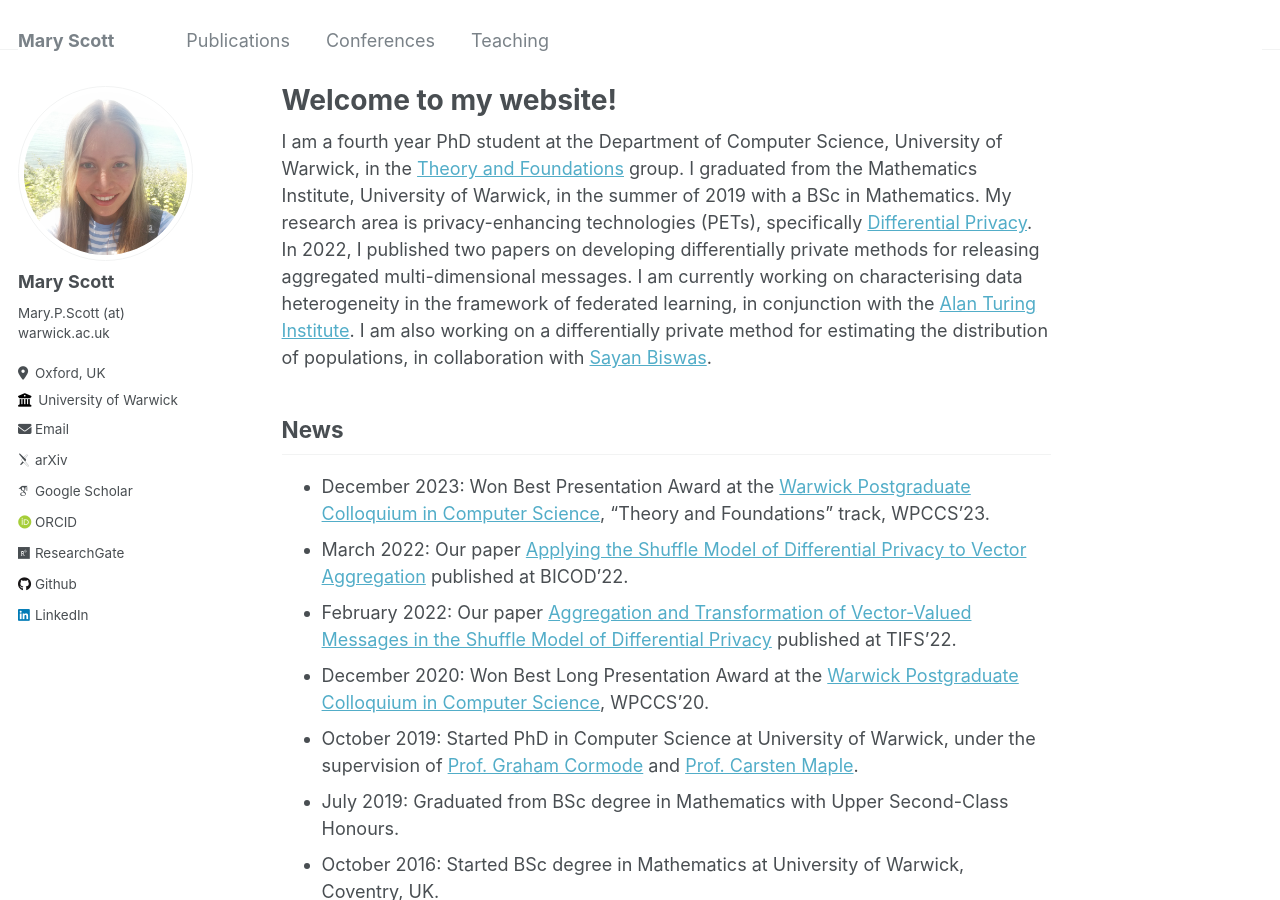
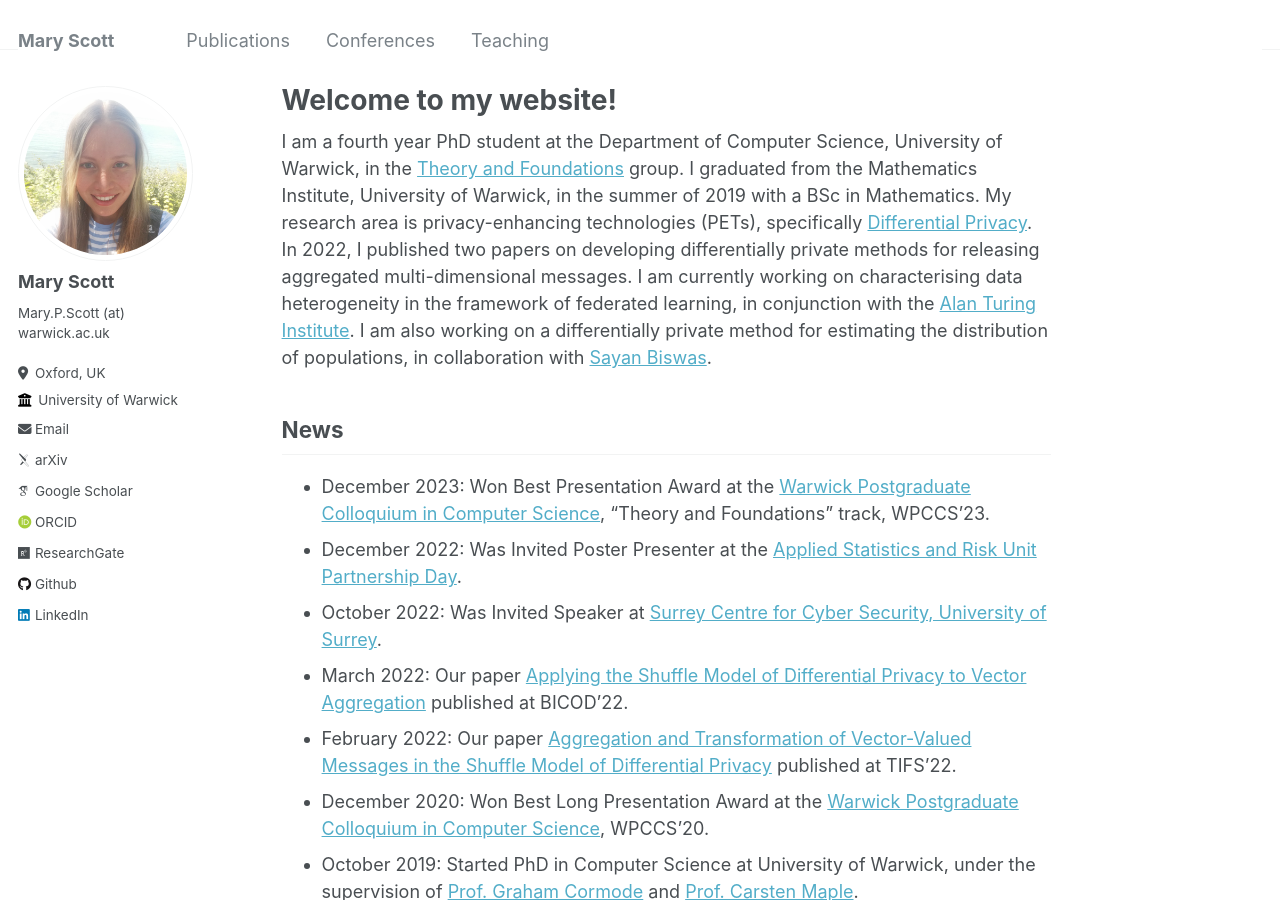
Before and after one commit to mary-python/mary-python.github.io, a Jekyll site: the page built from _pages/about.md, in a window 1280 px wide and 900 px high. Built offline with Jekyll 4.4.1, drawn with Linux system fonts in a browser that asks for light colours; some web fonts are replaced.

Commit message:
Update about.md

```diff
--- a/_pages/about.md
+++ b/_pages/about.md
@@ -12,6 +12,8 @@ I am a fourth year PhD student at the Department of Computer Science, University
 News
 ------
 * December 2023: Won Best Presentation Award at the [Warwick Postgraduate Colloquium in Computer Science](https://warwick.ac.uk/fac/sci/dcs/research/wpccs/wpccs23/), "Theory and Foundations" track, WPCCS'23.
+* December 2022: Was Invited Poster Presenter at the [Applied Statistics and Risk Unit Partnership Day](https://warwick.ac.uk/fac/sci/statistics/asru/registration-page-2022n/).
+* October 2022: Was Invited Speaker at [Surrey Centre for Cyber Security, University of Surrey](https://www.surrey.ac.uk/surrey-centre-cyber-security).
 * March 2022: Our paper [Applying the Shuffle Model of Differential Privacy to Vector Aggregation](https://arxiv.org/abs/2112.05464) published at BICOD'22.
 * February 2022: Our paper [Aggregation and Transformation of Vector-Valued Messages in the Shuffle Model of Differential Privacy](https://ieeexplore.ieee.org/document/9696239) published at TIFS'22.
 * December 2020: Won Best Long Presentation Award at the [Warwick Postgraduate Colloquium in Computer Science](https://warwick.ac.uk/fac/sci/dcs/research/wpccs/wpccs20/), WPCCS'20.
```
